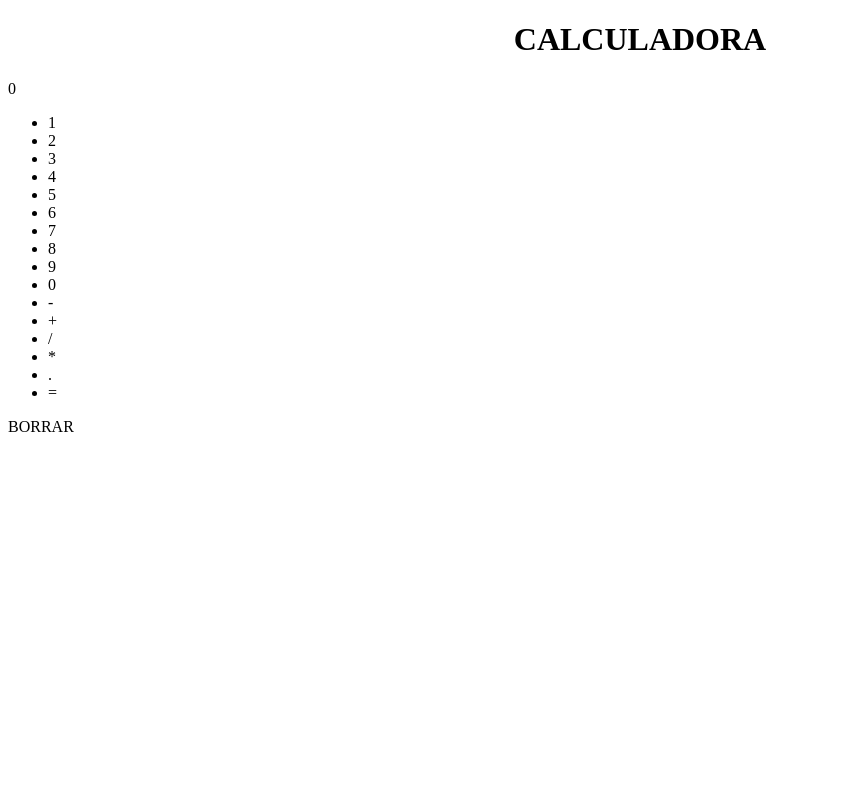
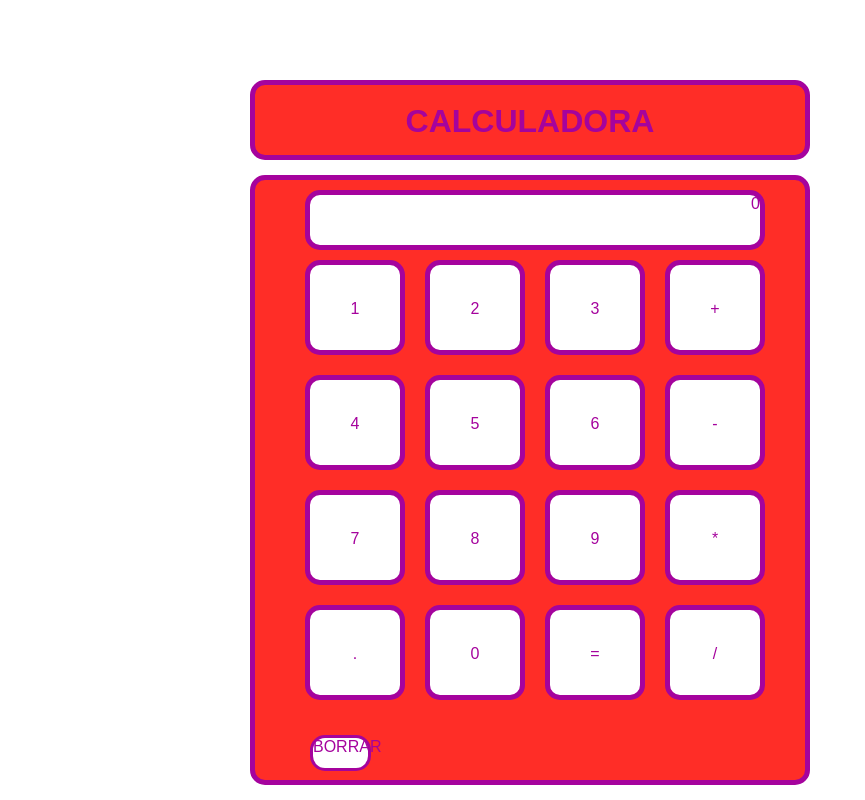
Before and after one commit to SebastianMora117/calculadora, a plain HTML site: page index.html in a window 1280 px wide. Shown: the whole page, without its empty margins (0-865 px from the left). Drawn offline with Linux system fonts and the light colour scheme.

Commit message:
terminado estilo calculadora

```diff
--- a/CSS/estilos.css
+++ b/CSS/estilos.css
@@ -0,0 +1,126 @@
+*{
+    margin: 90;
+    padding: 100;
+    text-decoration: double;
+    font-family:fantasy;
+    list-style-type: none;
+
+}
+
+center{
+    position:absolute;
+    margin: 50px;
+    width: 550px;
+    height: 70px;
+    background-color:rgba(255, 8, 0, 0.849) ;
+    text-align: center;
+    color: rgb(165, 3, 157);
+     left: 200px;
+     line-height: 30px;
+     top: 30px;
+     border: solid 5px;
+     border-radius: 15px;
+}
+#calcular{
+
+    position: absolute;
+    width: 550px;
+    height: 600px;
+    background-color:rgba(255, 8, 0, 0.849);
+    top: 175px;
+    left: 250px;
+    color: rgb(165, 3, 157);
+    border: solid 5px;
+    border-radius: 15px;
+
+}
+#operaciones{
+
+    position: absolute;
+    background: white;
+    width: 450px;
+    height:50px;
+    left: 50px;
+    border: solid 5px;
+    text-align: right;
+    top: 10px;
+    border-radius: 15px;
+}
+.numero{
+    width: 500px;
+    background-color:white ;
+    top: 500px;
+    margin-bottom: 5px;
+    width: 25px
+
+
+}
+.operador{
+    width: 540px;
+    background-color:white ;
+    top: 500px;
+    margin-bottom: 5px;
+    height: 100px;
+    border-radius: 15px;
+
+}
+.igual{
+    width: 500px;
+    background-color:white ;
+    top: 500px;
+    margin-bottom: 5px;
+    width: 25px;
+    border-radius: 15px;
+}
+.decimal{
+    width: 500px;
+    background-color:white ;
+    top: 500px;
+    margin-bottom: 5px;
+    width: 25px;
+    border-radius: 15px;
+}
+#borrar{
+    text-align: center;
+    background-color:white ;
+    margin-bottom: 5px;
+    width: 55px;
+    height: 30px;
+   float: left;
+   left:50px;
+   top: 550px;
+   position: absolute;
+   border: solid;
+   border-radius: 15px;
+   margin: 5px;
+   cursor: pointer;
+}
+#calcular ul li{
+    float:left;
+    padding: 35px;
+    text-align: center;
+    width: 20px;
+    height: 15px;
+    margin: 10px;
+    border: solid 5px;
+    border-radius: 15px;
+    cursor: pointer;
+   top: 10px;
+}
+#calcular ul li:hover{
+    background: rgb(7, 192, 238);
+    color: rgba(4, 0, 235, 0.719);
+}
+#calcular ul li:active{
+    background: rgba(4, 0, 235, 0.719);
+    color: rgb(7, 192, 238);
+}
+
+#borrar:hover{
+    background: rgb(7, 192, 238);
+    color: rgba(4, 0, 235, 0.719);
+}
+#borrar:active{
+    background:rgba(4, 0, 235, 0.719) ;
+    color:rgb(7, 192, 238) ;
+}
--- a/index.html
+++ b/index.html
@@ -10,24 +10,27 @@
 <body>
     <center><h1>CALCULADORA</h1></center>
     <div id="calcular">
-        <div id="operaciones">0</div>
+        <div id="operaciones">0</div><br><br><br>
         <ul>
             <li class="numero">1</li>
             <li class="numero">2</li>
             <li class="numero">3</li>
+            <li class="operador">+</li>
             <li class="numero">4</li>
             <li class="numero">5</li>
             <li class="numero">6</li>
+            <li class="operador">-</li>
             <li class="numero">7</li>
             <li class="numero">8</li>
             <li class="numero">9</li>
-            <li class="numero">0</li>
-            <li class="operador">-</li>
-            <li class="operador">+</li>
-            <li class="operador">/</li>
             <li class="operador">*</li>
             <li class="decimal">.</li>
+            <li class="numero">0</li>
             <li class="igual">=</li>
+            <li class="operador">/</li>
+
+
+
         </ul>
         <div id="borrar">BORRAR</div>
     </div>
```
